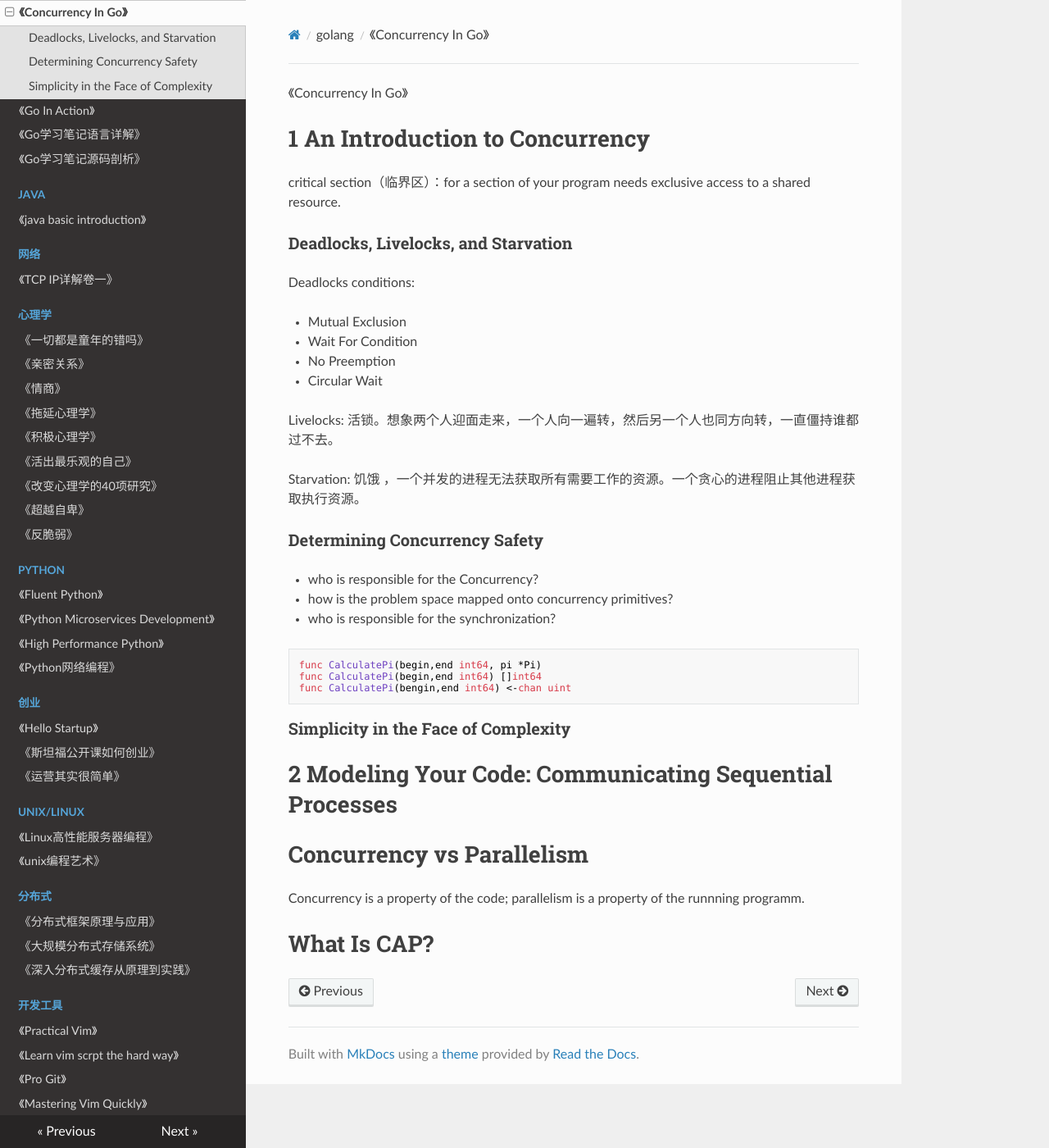
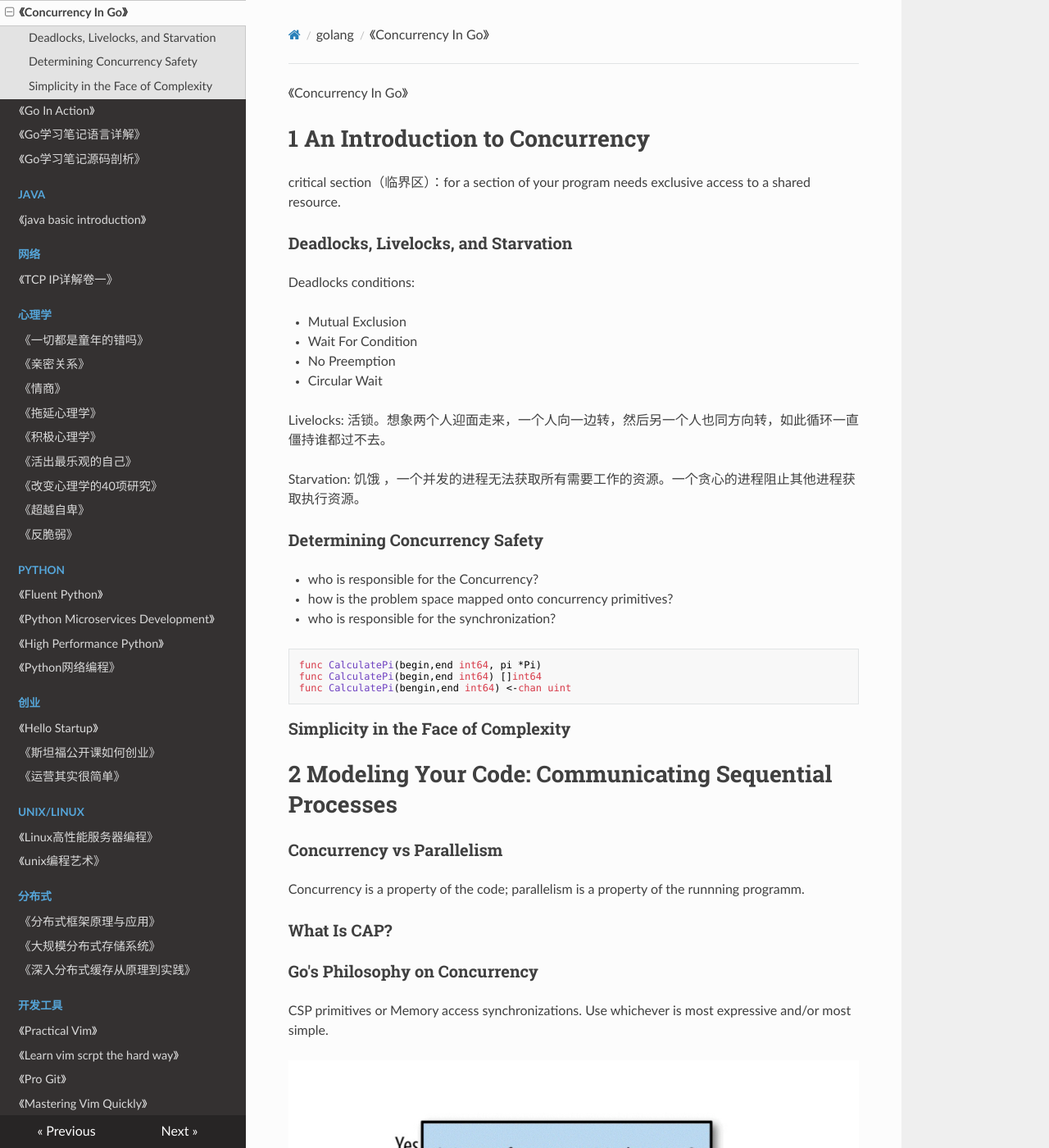
Before and after one commit to PegasusWang/booknotes, an MkDocs documentation site: the page built from docs/golang/concurrency-in-go/concurrency_in_go.md, in a window 1280 px wide and 1400 px high. Shown: the whole window at 82% size. Built offline with MkDocs 1.6.1, drawn with Linux system fonts in a browser that asks for light colours; nearby versions of some CDN libraries; old or Windows-style settings are respelled for this version of MkDocs; some of the changed text lies outside the part shown.

Commit message:
Go's Philosophy on Concurrency

```diff
--- a/docs/golang/concurrency_in_go.md
+++ b/docs/golang/concurrency-in-go/concurrency_in_go.md
@@ -15,7 +15,7 @@ Deadlocks conditions:
 - No Preemption
 - Circular Wait
 
-Livelocks: 活锁。想象两个人迎面走来，一个人向一遍转，然后另一个人也同方向转，一直僵持谁都过不去。
+Livelocks: 活锁。想象两个人迎面走来，一个人向一边转，然后另一个人也同方向转，如此循环一直僵持谁都过不去。
 
 Starvation: 饥饿 ，一个并发的进程无法获取所有需要工作的资源。一个贪心的进程阻止其他进程获取执行资源。
 
@@ -36,8 +36,17 @@ func CalculatePi(bengin,end int64) <-chan uint
 
 # 2 Modeling Your Code: Communicating Sequential Processes
 
-# Concurrency vs Parallelism
+### Concurrency vs Parallelism
 
 Concurrency is a property of the code; parallelism is a property of the runnning programm.
 
-# What Is CAP?
+### What Is CAP?
+
+### Go's Philosophy on Concurrency
+
+CSP primitives or Memory access synchronizations.
+Use whichever is most expressive and/or most simple.
+
+![](./decision_tree.png)
+
+Aim for simplicity, use channels when possible, and treat goroutines like a free resource.
--- a/mkdocs.yml
+++ b/mkdocs.yml
@@ -54,7 +54,7 @@ pages:
       - 《2 The Go Programming Language》: 'golang/2_the_go_programming_lauguage.md'
       - 《3 The Go Programming Language》: 'golang/3_the_go_programming_lauguage.md'
       - 《Build Web Application With Golang》: 'golang/build-web-application-with-golang.md'
-      - 《Concurrency In Go》: 'golang/concurrency_in_go.md'
+      - 《Concurrency In Go》: 'golang/concurrency-in-go/concurrency_in_go.md'
       - 《Go In Action》: 'golang/go_in_action(go语言实战).md'
       - 《Go学习笔记语言详解》: 'golang/go语言学习笔记语言详解.md'
       - 《Go学习笔记源码剖析》: 'golang/go语言学习笔记源码剖析.md'
```
Also changed, not shown: docs/golang/concurrency-in-go/decision_tree.png (added).
